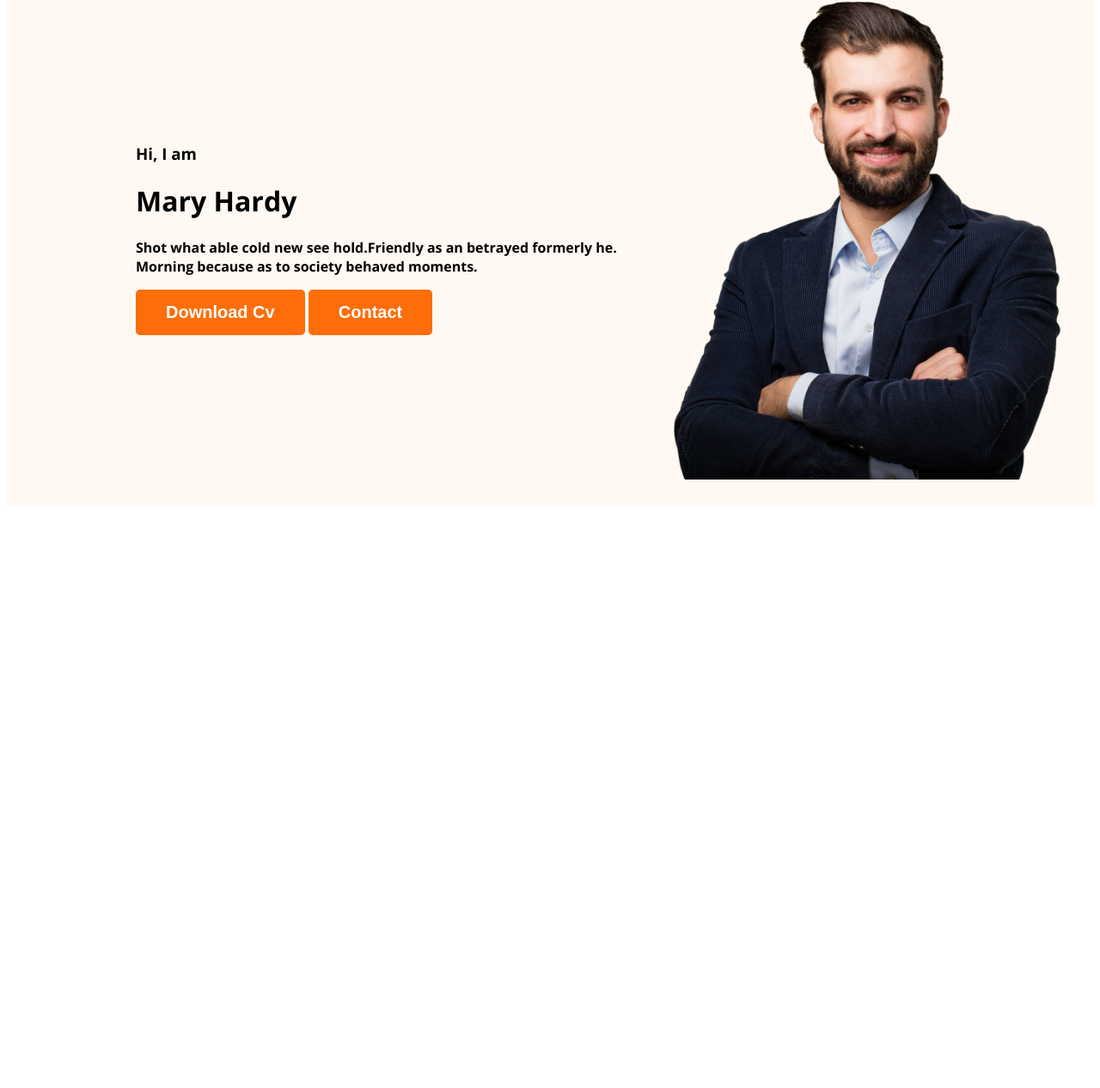
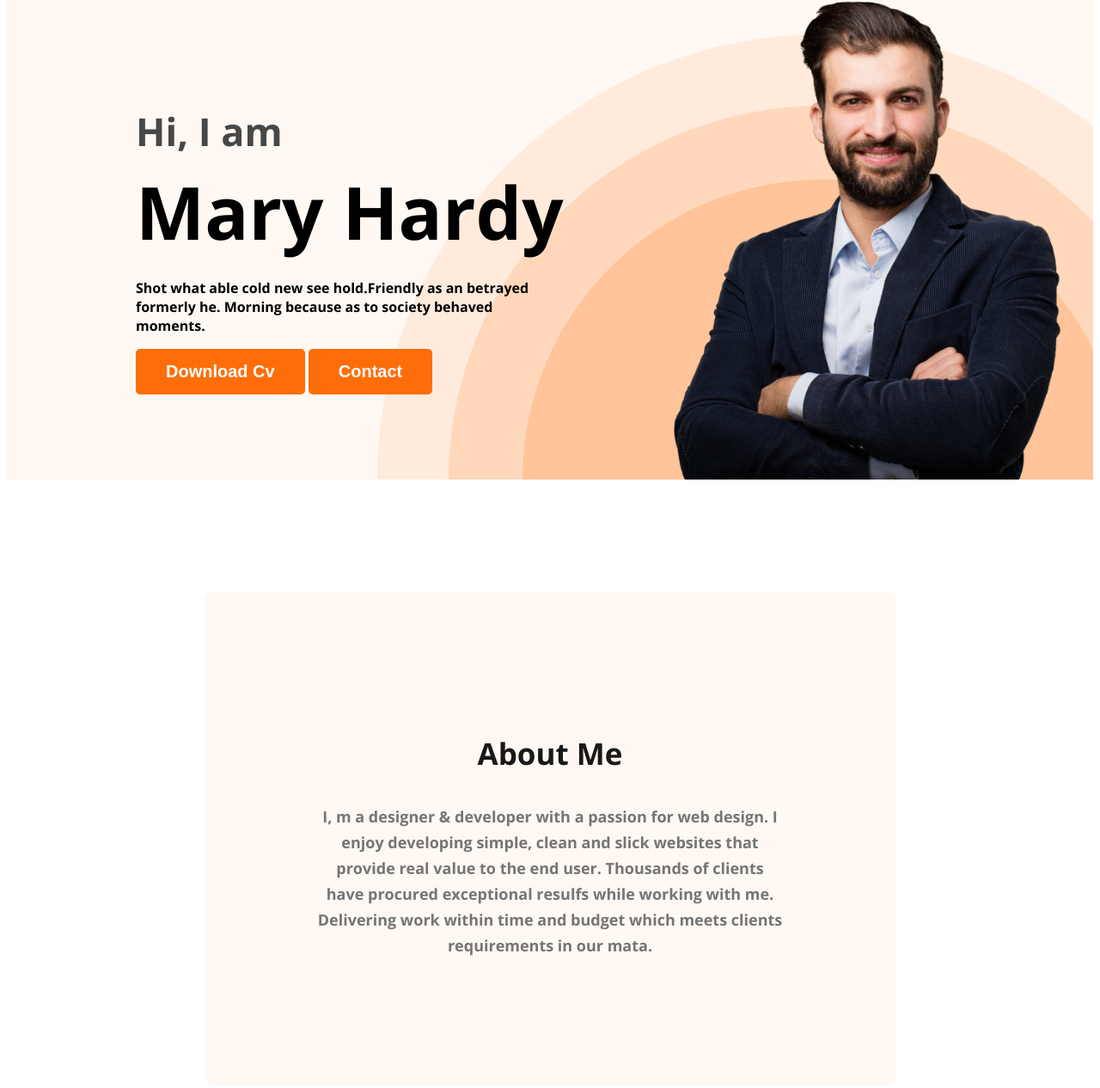
Before and after one commit to mdrashed62/developer-portfolio, a plain HTML site: page index.html in a window 1280 px wide. Shown: the part 210-1476 px from the top of the page at 86% size. Before the commit the page ends 806 px from the top, so only its background shows below. Drawn offline with nearby package versions, Linux system fonts and the light colour scheme.

Commit message:
about section created

```diff
--- a/index.html
+++ b/index.html
@@ -22,9 +22,9 @@
         </nav>
         <div class="banner">
             <div class="banner-content">
-                <h3 class="banner-gretting">Hi, I  am</h3>
+                <h3 class="banner-greeting">Hi, I  am</h3>
                 <h1 class="banner-title">Mary Hardy</h1>
-                <p>Shot what able cold new see hold.Friendly as an betrayed formerly he. Morning because as to society behaved moments.</p>
+                <p class="banner-description">Shot what able cold new see hold.Friendly as an betrayed formerly he. Morning because as to society behaved moments.</p>
                 <button class="btn-primary">Download Cv</button>
                 <button class="btn-primary">Contact</button>
             </div>
@@ -32,7 +32,10 @@
         </div>
     </header>
     <main>
-
+        <section class="about">
+            <h3 class="section-title">About Me</h3>
+            <p class="section-description">I, m a designer & developer with a passion for web design. I enjoy developing simple, clean and slick websites that provide real value to the end user. Thousands of clients have procured exceptional resulfs while working with me. Delivering work within time and budget which meets clients requirements in our mata.</p>
+        </section>
     </main>
     <footer>
 
--- a/styles/portfolio.css
+++ b/styles/portfolio.css
@@ -44,14 +44,68 @@ nav a {
     text-decoration: none;
     color: gray;
 }
-.header{
+
+.header {
     background-color: #FFF8F3;
+    background-image: url('../images/header_bg.png');
+    background-repeat: no-repeat;
+    background-position: bottom right;
 }
-.banner{
-    padding: 30px 30px 30px 150px;
+
+.banner {
+    padding: 30px 30px 0px 150px;
     display: flex;
     align-items: center;
+    justify-content: space-between;
 }
-.banner .profile-pic{
+
+.banner .profile-pic {
     width: 500px;
 }
+
+.banner-greeting {
+    font-size: 45px;
+    color: #474747;
+    margin-bottom: 0px;
+}
+
+.banner-title {
+    font-size: 85px;
+    font-weight: 700;
+    margin-top: 5px;
+    margin-bottom: 20px;
+}
+
+.banner-description {
+    margin-top: 10px;
+}
+
+.banner-content {
+    max-width: 500px;
+
+}
+
+/* main section styles */
+/* about section styles */
+.about {
+    padding: 130px;
+    border-radius: 10px;
+    background: #FFF8F3;
+    margin: 130px 230px;
+}
+
+.section-title {
+    color: #181818;
+    text-align: center;
+    font-size: 35px;
+    font-weight: 700;
+}
+
+.section-description {
+    color: #757575;
+    text-align: center;
+    font-size: 18px;
+    font-weight: 400;
+    line-height: 30px;
+    /* 166.667% */
+}
```
